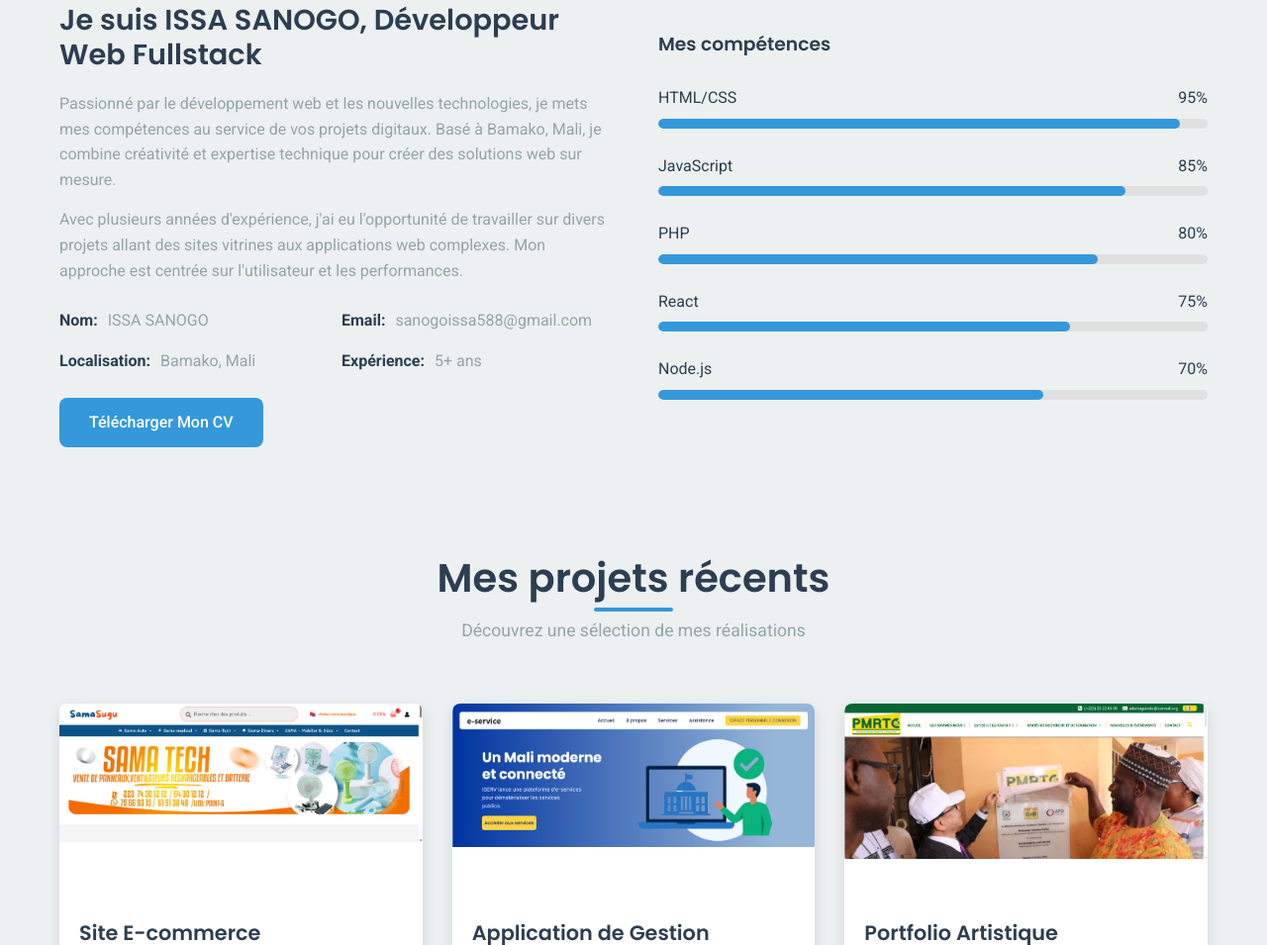
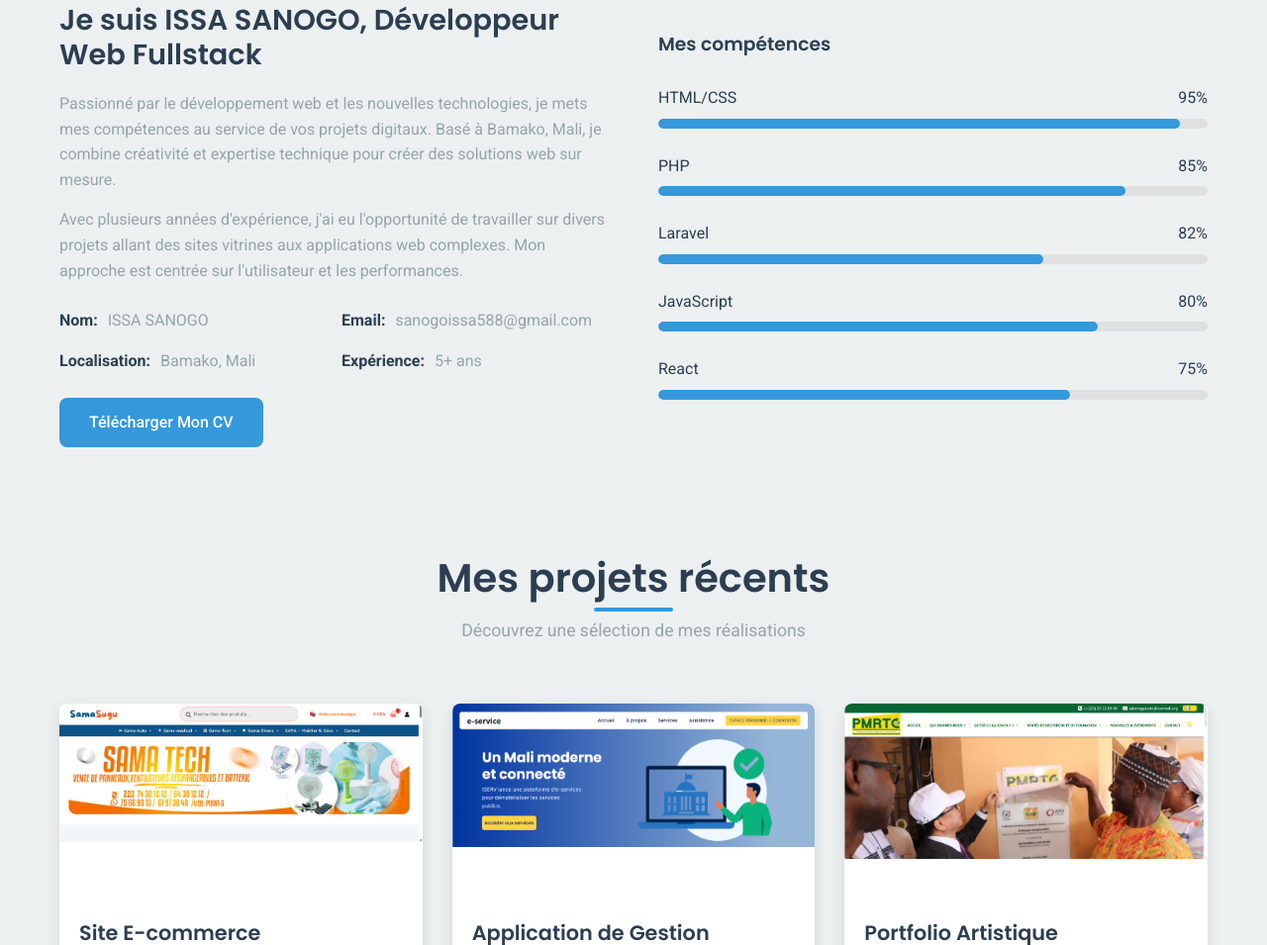
Before and after one commit to Isaasanogo/portfolio, a plain HTML site: page index.html in a window 1280 px wide. Shown: the part 955-1910 px from the top of the page at 99% size. Drawn offline with Linux system fonts and the light colour scheme.

Commit message:
Update index.html

```diff
--- a/index.html
+++ b/index.html
@@ -126,7 +126,7 @@
                             </div>
                             <div class="skill-item">
                                 <div class="skill-info">
-                                    <span>JavaScript</span>
+                                    <span>PHP</span>
                                     <span>85%</span>
                                 </div>
                                 <div class="skill-bar">
@@ -135,7 +135,16 @@
                             </div>
                             <div class="skill-item">
                                 <div class="skill-info">
-                                    <span>PHP</span>
+                                    <span>Laravel</span>
+                                    <span>82%</span>
+                                </div>
+                                <div class="skill-bar">
+                                    <div class="skill-progress" data-width="70"></div>
+                                </div>
+                            </div>
+                            <div class="skill-item">
+                                <div class="skill-info">
+                                    <span>JavaScript</span>
                                     <span>80%</span>
                                 </div>
                                 <div class="skill-bar">
@@ -149,15 +158,6 @@
                                 </div>
                                 <div class="skill-bar">
                                     <div class="skill-progress" data-width="75"></div>
-                                </div>
-                            </div>
-                            <div class="skill-item">
-                                <div class="skill-info">
-                                    <span>Node.js</span>
-                                    <span>70%</span>
-                                </div>
-                                <div class="skill-bar">
-                                    <div class="skill-progress" data-width="70"></div>
                                 </div>
                             </div>
                         </div>
```
